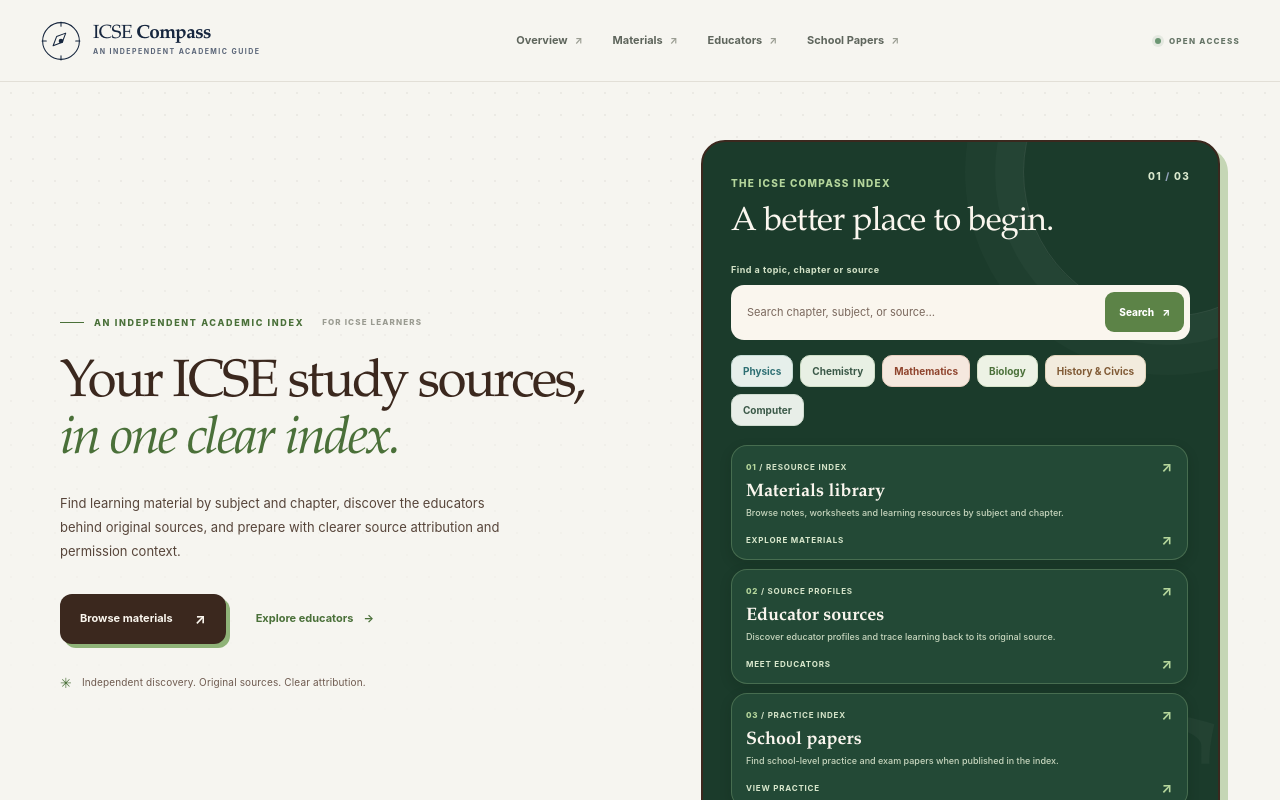
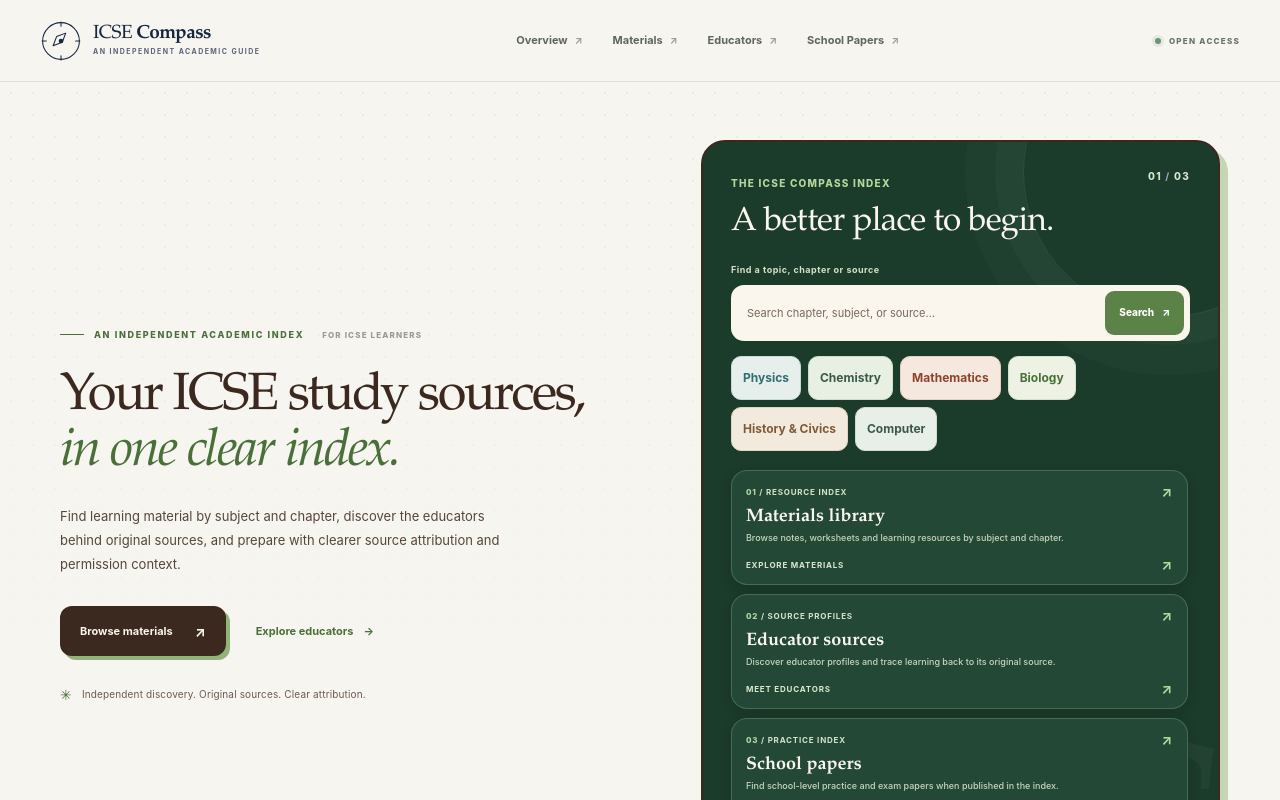
Before and after one commit to icse-cbse-10-12/icse-compass, a SvelteKit app: page / in a window 1280 px wide. Shown: the top 800 px of the page. Built offline with nearby package versions, Linux system fonts and the light colour scheme.

Commit message:
Improve homepage touch target sizes

```diff
--- a/src/routes/+page.svelte
+++ b/src/routes/+page.svelte
@@ -321,20 +321,20 @@
   }
   .hero-search-field input { color: #3B281E; }
   .hero-search-field input::placeholder { color: #7A685D; }
-  .hero-search-field button { color: #fff; background: #5C8347; }
+  .hero-search-field button { min-height: 44px; color: #fff; background: #5C8347; }
   .hero-search-field button:hover { background: #4A6D38; }
   .hero-search-field input:focus-visible { outline-color: #9EC484; }
   .hero-search-field button:focus-visible,
   .subject-shortcuts a:focus-visible,
   .hero-deck-card:focus-visible { outline-color: #B5D69C; }
   .subject-shortcuts a {
-    min-height: 32px;
-    padding: 6px 11px;
+    min-height: 44px;
+    padding: 8px 11px;
     color: #3B281E;
     background: #EFE8D8;
     border: 1px solid rgba(59, 40, 30, .2);
     border-radius: 10px;
-    font-size: 10px;
+    font-size: 12px;
   }
   .subject-shortcuts .subject-physics { color: #2E6F73; background: #E6EFEB; border-color: #C7DCD6; }
   .subject-shortcuts .subject-chemistry { color: #3B5948; background: #E8F0E4; border-color: #CFDEC7; }
```
